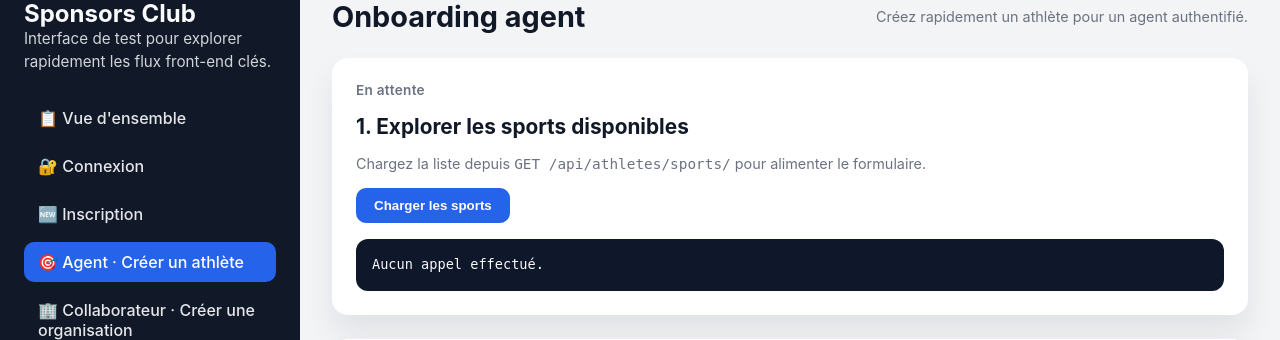
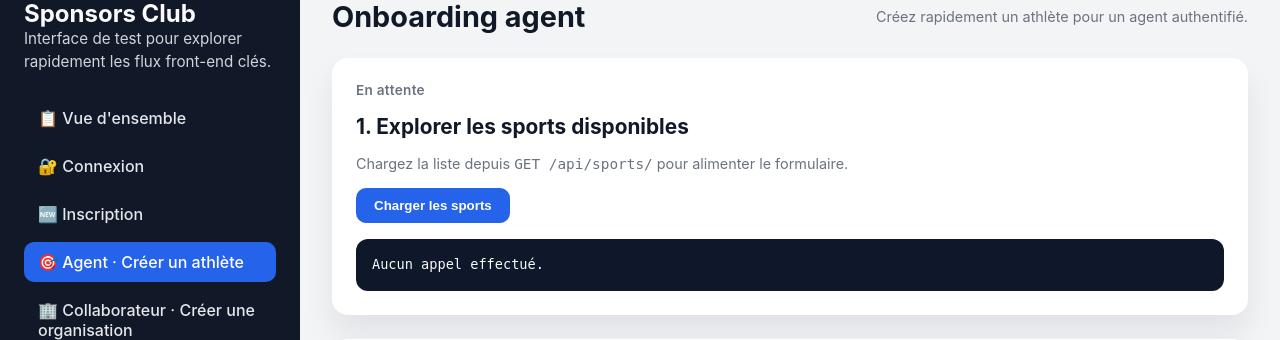
Before and after one commit to ibrahimadlani/sponsors-club-backend, a Django app: page /poc/onboarding/agent/athlete/ in a window 1280 px wide. Shown: the part 33-373 px from the top of the page. Run offline with Django 4.2, Linux system fonts and the light colour scheme.

Commit message:
Fix sports endpoint in sandbox templates

```diff
--- a/templates/poc/index.html
+++ b/templates/poc/index.html
@@ -49,7 +49,7 @@
         <article style="background:#f9fafb; border-radius:12px; padding:18px; display:flex; flex-direction:column; gap:8px;">
             <h4 style="margin:0;">Pour les agents</h4>
             <ul class="hint" style="margin:0; padding-left:18px;">
-                <li><code>GET /api/athletes/sports/</code></li>
+                <li><code>GET /api/sports/</code></li>
                 <li><code>POST /api/athletes/</code></li>
                 <li><code>GET /api/messaging/threads/</code></li>
             </ul>
--- a/templates/poc/onboarding_agent.html
+++ b/templates/poc/onboarding_agent.html
@@ -8,7 +8,7 @@
 <section class="stack">
     <div class="status" id="sportsStatus">En attente</div>
     <h3>1. Explorer les sports disponibles</h3>
-    <p class="hint">Chargez la liste depuis <code>GET /api/athletes/sports/</code> pour alimenter le formulaire.</p>
+    <p class="hint">Chargez la liste depuis <code>GET /api/sports/</code> pour alimenter le formulaire.</p>
     <div class="token-actions">
         <button type="button" class="btn" id="loadSports">Charger les sports</button>
     </div>
@@ -85,7 +85,7 @@
             sandbox.attachJSONOutput(sportsOutput, '');
             try {
                 const response = await sandbox.apiRequest({
-                    url: '/api/athletes/sports/',
+                    url: '/api/sports/',
                     auth: false,
                 });
                 sandbox.attachJSONOutput(sportsOutput, response.data);
```
